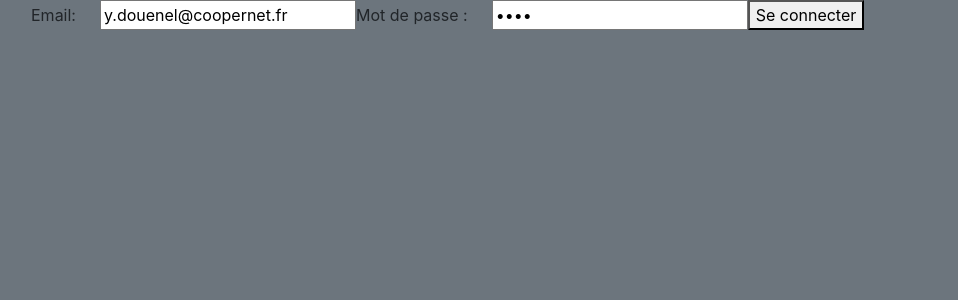
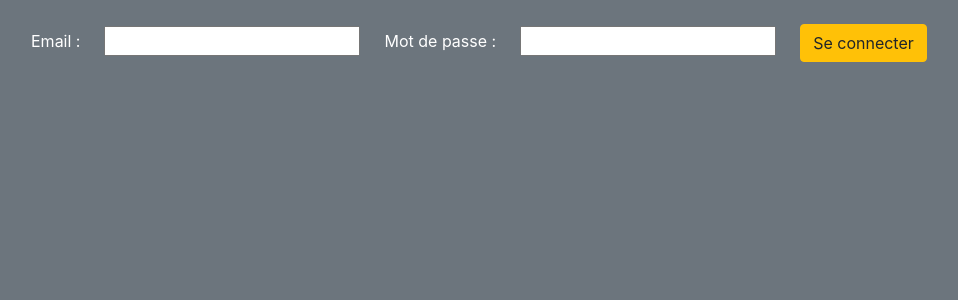
Before and after one commit to yvandouenel/react, a React (Create React App) app in the folder memogile/: page / in a window 1280 px wide. Shown: the top 300 px of the page, without its empty margins (54-1012 px from the left). Built offline with nearby package versions, Linux system fonts and the light colour scheme.

Commit message:
Token maintenant écrit dans le localstorage.

```diff
--- a/memogile/src/components/Carte.jsx
+++ b/memogile/src/components/Carte.jsx
@@ -121,11 +121,12 @@ class Carte extends Component {
             <Modal.Body>
               {
                 /* formulaire ici */
-                <form onSubmit={this.props.onSubmitQR}>
+                <form onSubmit={(e) => {this.props.onSubmitQR(e)}}>
                   <label className="label-large">
                     question:
                     <input
                       type="text"
+                      autoFocus
                       className="ml-4 input-large"
                       value={this.props.question}
                       onChange={e =>
@@ -142,6 +143,7 @@ class Carte extends Component {
                     Réponse:
                     <textarea
                       type="text"
+                      autoFocus
                       className="ml-4 textarea-large"
                       value={this.props.reponse}
                       onChange={e =>
--- a/memogile/src/components/Neore.js
+++ b/memogile/src/components/Neore.js
@@ -13,12 +13,17 @@ class Neore extends Component {
   getToken = () => {
     console.log("getToken");
     const token = localStorage.getItem("token");
-    if (!token || token.length === 0) return false;
-    else {
+    if (!token || token.length === 0) {
+      console.log("pas de tocken : ", token);
+      return false;
+    } else {
       console.log("token : ", token);
       return token;
     }
   };
+  setToken = (token) => {
+    localStorage.setItem('token', token);
+  }
 
   /* apiGetData
 La fonction pour récupérer les données sur le serveur.
--- a/memogile/src/components/Tableaux.jsx
+++ b/memogile/src/components/Tableaux.jsx
@@ -1,5 +1,6 @@
 import React, { Component } from "react";
 import Tableau from "./Tableau";
+import Button from "react-bootstrap/Button";
 import Neore from "./Neore";
 import { FaRegSave } from "react-icons/fa";
 
@@ -22,6 +23,7 @@ class Tableaux extends Component {
     this.isLogged();
   }
   isLogged = () => {
+    console.log("method isLogged");
     const state = { ...this.state };
     // récupère le token
     const token = this.state.neore.getToken();
@@ -30,6 +32,7 @@ class Tableaux extends Component {
       // récupération des données
       this.state.neore.apiGetData(token, this.successApiGetData, false, false);
       state.token = token;
+      state.isLogged = true;
       this.setState(state);
     } else {
       this.setState(state);
@@ -71,6 +74,8 @@ class Tableaux extends Component {
     const state = { ...this.state };
     state.isLogged = true;
     state.token = data.data;
+    // on enregistre le token
+    this.state.neore.setToken(state.token);
     this.setState(state);
     // on va chercher les données
     this.state.neore.apiGetData(
@@ -91,6 +96,7 @@ class Tableaux extends Component {
   successApiGetData = data => {
     console.log("Dans successApiGetData", data);
     const state = { ...this.state };
+    state.isLogged = true; // pas compris pourquoi il faut à nouveau affecter true à state.isLogged alors que c'est déjà fait dans la méthode isLogged
     state.tableaux = data.data.tableaux;
     console.log("Data récupérées : ", data);
     this.setState(state);
@@ -139,19 +145,28 @@ class Tableaux extends Component {
    * Une fois que l'on a trouvé la colonne, on y ajoute une carte
    */
   addCarte = (col_event, tableau_event) => {
+    console.log("addCarte");
     const state = { ...this.state };
     const tab_index = state.tableaux.indexOf(tableau_event);
     const col_index = state.tableaux[tab_index].colonnes.indexOf(col_event);
+    const nb_carte = this.totalCartes() + 1;
 
     state.tableaux[tab_index].colonnes[col_index].cartes.push({
-      id: this.totalCartes() + 1,
-      question: "Une question",
-      reponse: "Sa réponse",
+      id: nb_carte,
+      question: "",
+      reponse: "",
       show_reponse: false
     });
     this.setState(state);
     //on enregistre les données
     this.saveData();
+
+    // on affiche le formulaire de modification de la carte en question
+    const carteAdded = state.tableaux[tab_index].colonnes[
+      col_index
+    ].cartes.filter(c => c.id === nb_carte)[0];
+    console.log("Carte ajoutée : ", carteAdded);
+    this.handleShowForm(false, carteAdded, col_event, tableau_event);
   };
 
   addTableau = event => {
@@ -428,7 +443,7 @@ class Tableaux extends Component {
   };
 
   showReponse = (event, carte_event, colonne_event, tableau_event) => {
-    if(this.modifyingQR) {
+    if (this.modifyingQR) {
       this.handleShowForm(event, carte_event, colonne_event, tableau_event);
     } else {
       this.modifyingQR = true;
@@ -446,8 +461,9 @@ class Tableaux extends Component {
       ].cartes.indexOf(carte_event);
 
       if (
-        state.tableaux[tableau_index].colonnes[colonne_index].cartes[carte_index]
-          .show_reponse
+        state.tableaux[tableau_index].colonnes[colonne_index].cartes[
+          carte_index
+        ].show_reponse
       )
         state.tableaux[tableau_index].colonnes[colonne_index].cartes[
           carte_index
@@ -459,7 +475,6 @@ class Tableaux extends Component {
 
       this.setState(state);
     }
-
   };
   showAllReponse = (event, tableau_event, hide) => {
     let state = { ...this.state };
@@ -526,31 +541,32 @@ class Tableaux extends Component {
               {this.state.isLogged === false && (
                 <div>
                   <form
+                    className="mt-4"
                     onSubmit={e => {
                       this.submitSign(e);
                     }}
                   >
-                    <label>
-                      Email:
+                    <label className="label label-default text-white">
+                      Email :
                       <input
                         type="email"
                         className="ml-4"
                         id="signemail"
-                        value="y.douenel@coopernet.fr"
                         onChange={e => this.changeFormSign(e)}
                       />
                     </label>
-                    <label>
+                    <label className="label label-default text-white ml-4">
                       Mot de passe :
                       <input
                         type="password"
                         className="ml-4"
                         id="signpwd"
-                        value="test"
                         onChange={e => this.changeFormSign(e)}
                       />
                     </label>
-                    <button type="submit">Se connecter</button>
+                    <button type="submit" className="btn btn-warning ml-4">
+                      Se connecter
+                    </button>
                   </form>
                 </div>
               )}
```
